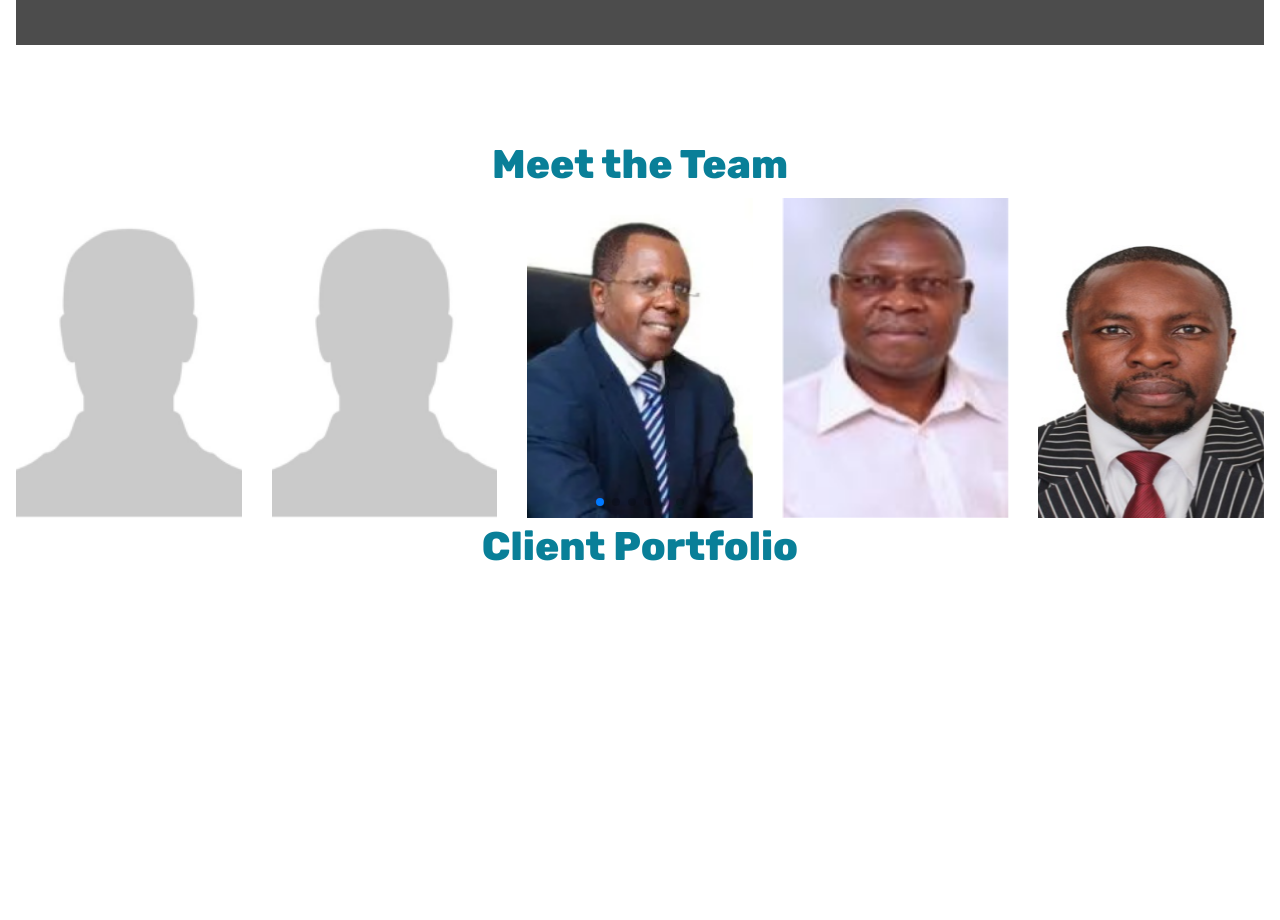
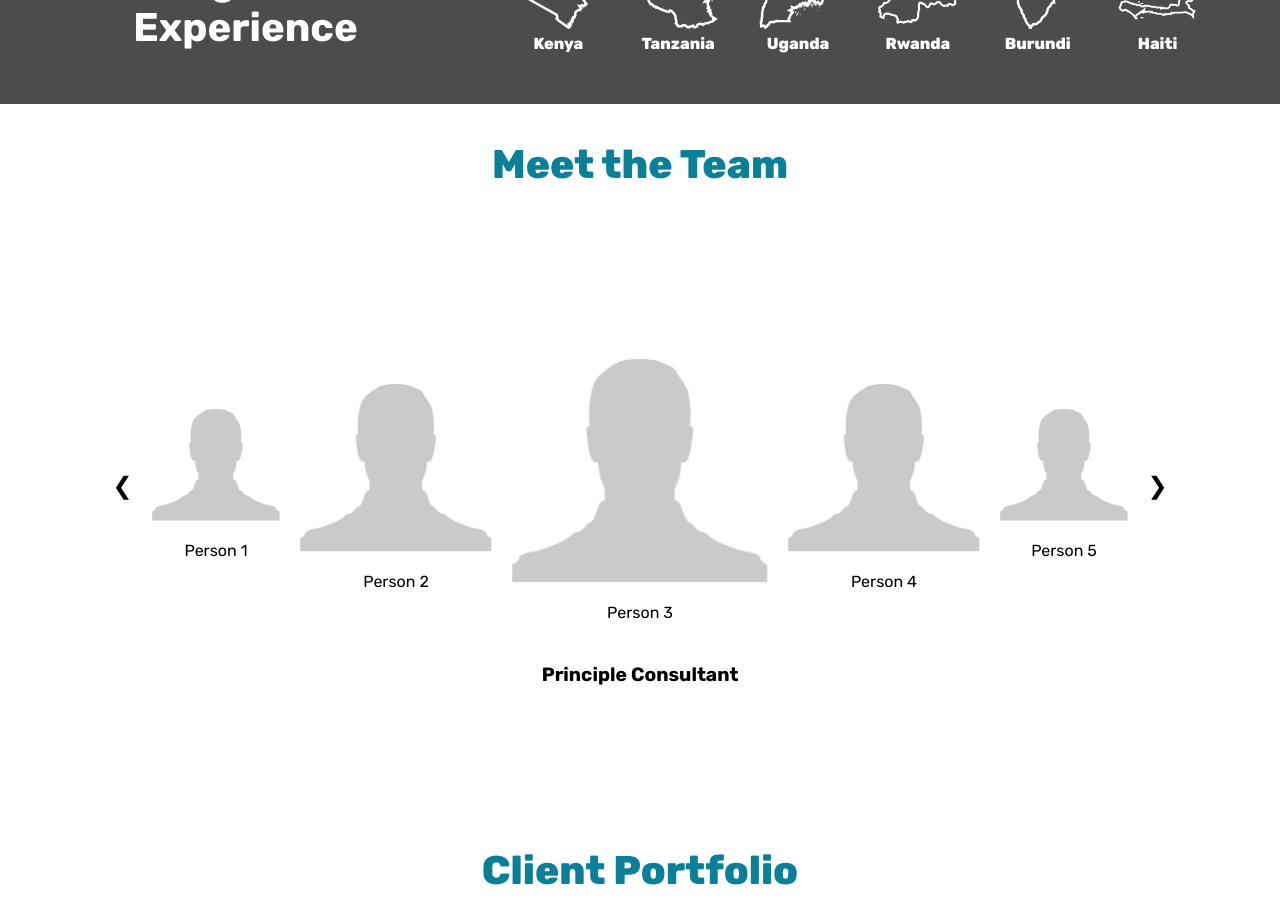
Before and after one commit to BlockWebAfrica-ltd/blockweb-web, a React (Create React App) app: page / in a window 1280 px wide. Shown: the part 1480-2400 px from the top of the page. Built offline with nearby package versions, Linux system fonts and the light colour scheme.

Commit message:
Team members carousel

```diff
--- a/src/assets/styles/components.css
+++ b/src/assets/styles/components.css
@@ -82,9 +82,9 @@
 .services-section {
     display: flex;
     flex-direction: column;
-    /* justify-content: space-between; */
-    height: 100vh; /* Take full height */
-    padding: 16px; /* Adjust padding as needed */
+    justify-content: space-between;
+    height: 100vh;
+    padding: 16px 0;
 }
 
 .title-section {
@@ -293,4 +293,19 @@
         z-index: 10;
         margin: 7vw;
     }
+
+    .services-section {
+        padding: 16px 0;
+    }
 }
+
+@media (max-width: 800px) {
+    .services-section {
+        height: auto;
+    }
+}
+
+/*
+@media (max-width: 1024px) {
+
+} */
--- a/src/components/Carousel.js
+++ b/src/components/Carousel.js
@@ -1,17 +1,14 @@
-import React from 'react';
-import Robert from '../assets/images/Robert.png';
-import Michael from '../assets/images/Micheal.png';
-import Tom from '../assets/images/Tom.png';
-import { Swiper, SwiperSlide } from 'swiper/react';
-import { Pagination } from 'swiper/modules';
-import  SwiperCore from 'swiper';
-import './carousel.css';
-import Person from '../assets/images/Person.png';
+import React, { useEffect, useState } from "react";
+import Robert from "../assets/images/Robert.png";
+import Michael from "../assets/images/Micheal.png";
+import Tom from "../assets/images/Tom.png";
+import "./carousel.css";
+import Person from "../assets/images/Person.png";
 
 // Import Swiper styles
-import 'swiper/css';
-import 'swiper/css/pagination';
-import 'swiper/swiper-bundle.css';
+import "swiper/css";
+import "swiper/css/pagination";
+import "swiper/swiper-bundle.css";
 
 const teamMembers = [
   {
@@ -23,56 +20,141 @@ const teamMembers = [
   {
     id: 2,
     name: "Person 2",
-    description: "Technical Consultant",
+    title: "Technical Consultant",
     image: Person,
   },
   {
     id: 3,
-    name: "Robert Mathu",
+    name: "Person 3",
     title: "Principle Consultant",
-    image: Robert,
+    image: Person,
   },
   {
     id: 4,
-    name: "Micheal Nyamute",
-    description: "Technical Consultant",
-    image: Michael,
+    name: "Person 4",
+    title: "Technical Consultant",
+    image: Person,
   },
   {
     id: 5,
-    name: "Tom Waruinge",
-    description: "Technical Consultant",
-    image: Tom,
+    name: "Person 5",
+    title: "Technical Consultant",
+    image: Person,
   },
   {
     id: 6,
-    name: "Person 3",
-    description: "Technical Consultant",
+    name: "Person 6",
+    title: "Technical Consultant",
+    image: Person,
+  },
+  {
+    id: 7,
+    name: "Person 7",
+    title: "Principle Consultant",
+    image: Person,
+  },
+  {
+    id: 8,
+    name: "Person 8",
+    title: "Technical Consultant",
+    image: Person,
+  },
+  {
+    id: 9,
+    name: "Person 9",
+    title: "Principle Consultant",
+    image: Person,
+  },
+  {
+    id: 10,
+    name: "Person 10",
+    title: "Principle Consultant",
     image: Person,
   },
 ];
 
 const Carousel = () => {
-  SwiperCore.use([Pagination]);
+  const membersArray = Object.values(teamMembers);
+  const [currentIndex, setCurrentIndex] = useState(0);
+  const [isSmallScreen, setIsSmallScreen] = useState(window.innerWidth <= 768);
+
+  // Update screen size detection on window resize
+  useEffect(() => {
+    const handleResize = () => {
+      setIsSmallScreen(window.innerWidth <= 768);
+    };
+
+    window.addEventListener("resize", handleResize);
+
+    return () => {
+      window.removeEventListener("resize", handleResize);
+    };
+  }, []);
+
+  // Determine how many images to show based on the screen size
+  const numberOfImagesToShow = isSmallScreen ? 3 : 5;
+
+  // Get current visible images based on the current index and screen size
+  const updateImages = () => {
+    const visibleImages = [];
+
+    for (let i = 0; i < numberOfImagesToShow; i++) {
+      // Calculate index for the images (use modulo to create a circular effect)
+      const index = (currentIndex + i) % membersArray.length;
+      visibleImages.push(membersArray[index]);
+    }
+
+    return visibleImages.map((member, index) => {
+      let sizeClass = "small"; // Default size
+      if (index === Math.floor(numberOfImagesToShow / 2))
+        sizeClass = "large"; // Center image
+      else if (
+        index === Math.floor(numberOfImagesToShow / 2) - 1 ||
+        index === Math.floor(numberOfImagesToShow / 2) + 1
+      )
+        sizeClass = "medium"; // Adjacent images
+
+      return (
+        <div key={member.name} className="member">
+          <img src={member.image} alt={member.name} className={sizeClass} />
+          <p>{member.name}</p>
+        </div>
+      );
+    });
+  };
+
+  const getMiddleTitle = () => {
+    const middleIndex = Math.floor(numberOfImagesToShow / 2); // Middle index: 2 for 5 images, 1 for 3 images
+    const middleMember =
+      teamMembers[(currentIndex + middleIndex) % teamMembers.length];
+    return middleMember.title || "No Title Available";
+  };
+
+  // Move left: Go one step back, wrapping around to the last images
+  const moveLeft = () => {
+    setCurrentIndex(
+      (currentIndex - 1 + membersArray.length) % membersArray.length
+    );
+  };
+
+  // Move right: Go one step forward, wrapping around to the first images
+  const moveRight = () => {
+    setCurrentIndex((currentIndex + 1) % membersArray.length);
+  };
+
   return (
-    <>
-    <div className="slider-container">
-      <Swiper
-        slidesPerView={5} // Change this based on how many you want to show at once
-        spaceBetween={30}
-        pagination={{ clickable: true }}
-        loop={true}
-        className="swiper"
-      >
-        {teamMembers.map((person, index) => (
-          <SwiperSlide key={index} style={{ backgroundImage: `url(${person.image})` }}>
-            <div className={`slide-content ${person.id}`}>
-            </div>
-          </SwiperSlide>
-        ))}
-      </Swiper>
+    <div className="team-members-section">
+      <div className="carousel">
+        <button className="carousel-button left" onClick={moveLeft}>
+          &#10094;
+        </button>
+        <div className="image-container">{updateImages()}</div>
+        <button className="carousel-button right" onClick={moveRight}>
+          &#10095;
+        </button>
+      </div>
+      <p className="middle-title">{getMiddleTitle()}</p>
     </div>
-    </>
   );
 };
 
--- a/src/components/Team.js
+++ b/src/components/Team.js
@@ -24,7 +24,7 @@ const Team = () => {
         <div className='title-section'>
             <h1 className='services-title font-bold' style={{ marginTop: '5px', marginBottom: '10px' }}>Meet the Team</h1>
         </div>
-        {/* Team Courasel */}
+        {/* Team Carousel */}
         <div>
           <Carousel />
         </div>
--- a/src/components/carousel.css
+++ b/src/components/carousel.css
@@ -1,41 +1,129 @@
-.slider-container {
+.carousel {
+  display: flex;
+  align-items: center;
+  justify-content: center;
+  position: relative;
   width: 100%;
-  height: 40vh; /* Optional: adjust based on design */
 }
 
-.swiper {
-  width: 100%;
-  height: 100%;
+.team-members-section {
+  display: flex;
+  flex-direction: column;
+  gap: 5px;
 }
 
-.swiper-slide {
-  background-size: cover;
-  background-position: center;
+.image-container {
   display: flex;
   justify-content: center;
-  align-items: flex-end; /* Align content to the bottom */
-  color: #fff; /* Text color */
+  align-items: center;
+  overflow: hidden;
+  width: calc(100% - 100px);
+  position: relative;
 }
 
-.slide-content {
-  /* background: rgba(0, 0, 0, 0.5); */
-  padding: 20px;
+.member {
   text-align: center;
+  margin: 0 10px;
 }
 
-.slide-content h2 {
-  font-size: 2rem;
-  margin: 0;
+.image-container img {
+  /* border-radius: 8px;  */
+  height: auto;
 }
 
-.slide-content p {
-  margin: 10px 0;
+.large {
+  width: 20vw;
+  height: auto;
 }
 
-.slide-content a {
-  background: #fff;
-  color: #000;
-  padding: 10px 20px;
-  border-radius: 5px;
-  text-decoration: none;
+.medium {
+  width: 15vw;
+  height: auto;
 }
+
+.small {
+  width: 10vw;
+  height: auto;
+}
+
+.carousel-button {
+  background-color: transparent;
+  border: none;
+  font-size: 24px;
+  cursor: pointer;
+  padding: 10px;
+  z-index: 1;
+  position: absolute;
+}
+
+.carousel-button.left {
+  left: 10px;
+}
+
+.carousel-button.right {
+  right: 10px;
+}
+
+.middle-title {
+  font-size: 1.2em;
+  font-weight: bold;
+  text-align: center;
+  margin-top: 20px;
+}
+
+/* Large screens: Show 5 images */
+@media (min-width: 769px) {
+  .image-container {
+    justify-content: center;
+  }
+
+  .large {
+      width: 20vw;
+  }
+
+  .medium {
+      width: 15vw;
+  }
+
+  .small {
+      width: 10vw;
+  }
+}
+
+/* Small screens: Show 3 images */
+@media (max-width: 768px) {
+  .image-container {
+    justify-content: center;
+    width: 100%;
+  }
+
+  .carousel-button.left {
+    left: 0px;
+  }
+
+  .carousel-button.right {
+    right: 0px;
+  }
+
+  .large {
+    width: 30vw;
+  }
+
+  .medium {
+    width: 22vw;
+  }
+
+  .small {
+    display: none;
+  }
+}
+
+@media (min-width: 1024px) {
+  .carousel-button.left {
+    left: 8vw;
+  }
+
+  .carousel-button.right {
+    right: 8vw;
+  }
+}
```
